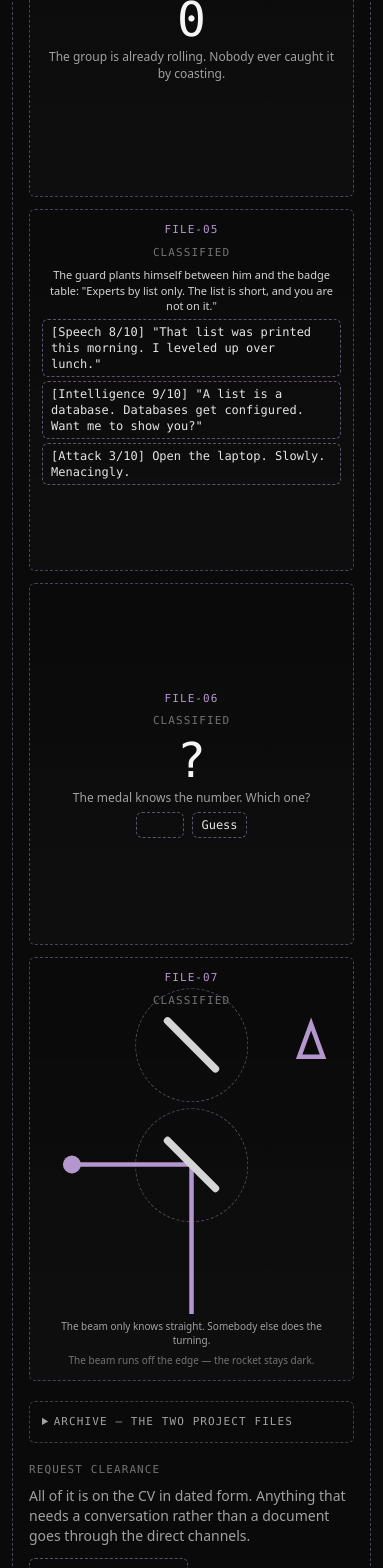
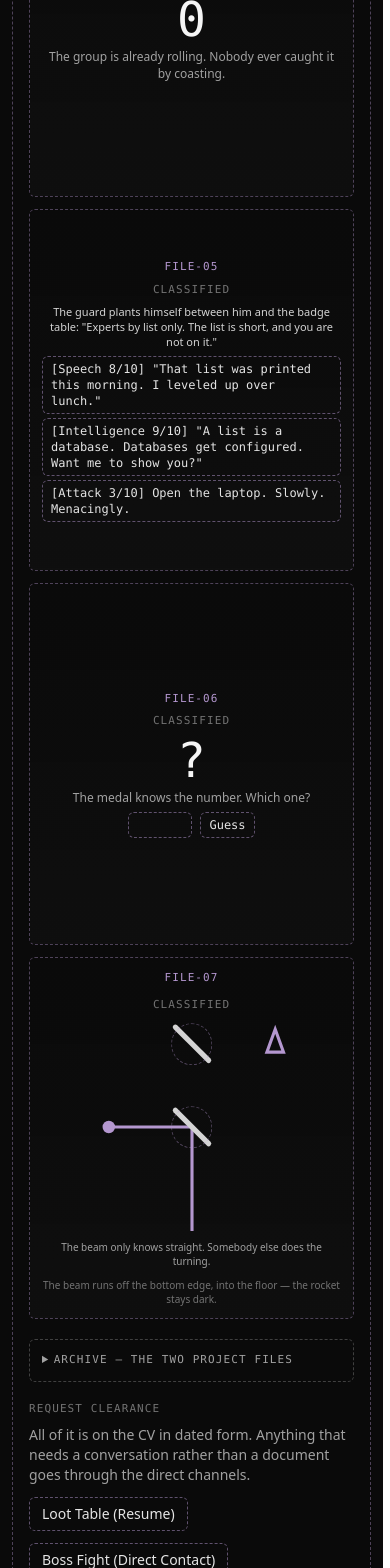
Before and after one commit to vetnem1lk/me.cryzothic.tech, a React (Vite) app: page /nda in a window 390 px wide. Shown: the part 1837-3405 px from the top of the page. Built offline with nearby package versions, Linux system fonts and the light colour scheme.

Commit message:
feat: laser hit-frame + exit-honest status

```diff
--- a/src/components/board/views/Nda.tsx
+++ b/src/components/board/views/Nda.tsx
@@ -13,11 +13,11 @@
 // where what is withheld is printed next to what is not.
 import { useGSAP } from '@gsap/react';
 import gsap from 'gsap';
-import { useEffect, useRef, useState, useSyncExternalStore } from 'react';
+import { useCallback, useEffect, useRef, useState, useSyncExternalStore } from 'react';
 import { Link } from 'wouter';
 import content from '../../../content.json';
 import { useLang, useT } from '../../../i18n/I18nContext';
-import { MIRRORS, SOURCE, TARGET, VIEW, trace } from '../laser';
+import { MIRRORS, SOURCE, TARGET, VIEW, blockedEdge, trace } from '../laser';
 import {
   CHAPTERS,
   DIMS,
@@ -30,6 +30,7 @@ import {
   isUnlocked,
   knock,
   knockCount,
+  laserIgnite,
   mirrorDirs,
   photoSlug,
   rotateMirror,
@@ -65,16 +66,20 @@ const CAPS = 'font-mono text-[11px] tracking-widest uppercase';
 // `center` overflows in both directions and puts the top of a long card out of reach.
 const COVER = `cursor-target flex min-h-[360px] w-full flex-col items-center gap-1.5 bg-gradient-to-b from-neutral-950/80 to-neutral-900/40 p-3 text-center lg:min-h-[420px]`;
 
-// The riddle element: a digit or a symbol, never a word — reading it is the puzzle.
-const BIG = 'block font-mono text-5xl leading-none text-neutral-100 sm:text-6xl';
+// The riddle element: a digit or a symbol, never a word — reading it is the puzzle. It
+// grows with the row, because on a row this size a small one reads as a caption.
+const BIG = 'block font-mono text-5xl leading-none text-neutral-100 sm:text-6xl lg:text-7xl';
 const HINT = 'block text-xs leading-snug text-neutral-400';
 // The rocket is the one cover carrying two lines of prose under its riddle — the hint
 // and the beam's own report — so both of them shrink to buy the scene its room back.
 // Colourless: the two lines rank differently, and one class list must not try to win
 // a specificity argument with the other.
 const FINE = 'block text-[10px] leading-snug';
-// Prose on a cover, which only the dialogue has: the guard's line and his answer.
-const SAID = 'block text-[11px] leading-snug text-neutral-300';
+// Prose on a cover, which only the dialogue has: the guard's line and his answer. Capped
+// at the same measure as the prose everywhere else on the page — the row is wide enough
+// to run these two sentences out to a single unreadable line, and a text column is the
+// one thing the extra width should not be spent on.
+const SAID = 'block max-w-2xl text-[11px] leading-snug text-neutral-300';
 
 type Labels = (typeof content)['en']['sector']['nda']['labels'];
 
@@ -92,9 +97,17 @@ const stamp = (code: string, classified: string, id: ChapterId) => (
 // Language-neutral on purpose: the mirrors need names that never change with rotation
 // and never need translating. The riddle line is what says what a mirror is for.
 const MIRROR_NAMES = ['A', 'B'];
-// Source → both mirrors → the rocket or the wall: the longest path the tracer can hand
-// back, and therefore how many <line>s the beam is drawn with, always.
+// Source → both mirrors → the rocket or the wall: the vertices of the longest path the
+// tracer can hand back. The beam is drawn with one <line> per vertex, which is always one
+// more than the path needs — the spare collapses onto the last point and draws nothing,
+// and no setting ever mounts or unmounts a line.
 const BEAM_SEGMENTS = MIRRORS.length + 2;
+
+// How long the rocket stays lit before the file opens. The beam has to be seen to arrive
+// and the status line has to be read out while the cover is still on screen, so the strike
+// and the unlock are two moments rather than one. Timing, not motion: it runs whatever the
+// visitor's motion setting says.
+const HIT_FRAME_MS = 900;
 
 /**
  * The beam and the mirrors, straight off the geometry module. GSAP owns every
@@ -135,34 +148,50 @@ function Laser({
   id,
   code,
   labels,
-  onSolve,
+  onIgnite,
 }: {
   id: ChapterId;
   code: string;
   labels: Labels;
-  onSolve: () => void;
+  onIgnite: (id: ChapterId) => void;
 }) {
   const svg = useRef<SVGSVGElement>(null);
-  const { hit } = trace(...mirrorDirs(id));
+  const beam = trace(...mirrorDirs(id));
+  const edge = blockedEdge(beam);
 
   // Instant, and before the browser paints: a panel whose beam arrives a beat late
   // reads as decoration rather than as something that is already going wrong.
   const { contextSafe } = useGSAP(() => paint(svg.current, id, false), { scope: svg });
 
+  // The strike, then the file. Turning the mirrors never opens anything on its own — this
+  // is what opens it, one hit-frame after the beam lands, so the panel has a moment where
+  // the rocket is lit and the line under it can still be read. Leaving the view drops the
+  // frame with the cover. Every name it depends on is listed, which is why the callback
+  // has to keep its identity between renders: this card re-renders on somebody else's
+  // animation frame, and a new one each time would reset the timer before it ever ran.
+  useEffect(() => {
+    if (!beam.hit || isUnlocked(id)) return;
+    const frame = setTimeout(() => onIgnite(id), HIT_FRAME_MS);
+    return () => clearTimeout(frame);
+  }, [beam.hit, id, onIgnite]);
+
   // Wrapped, because a tween created inside a handler escapes the hook's context and
   // would outlive the cover it belongs to.
   const turn = contextSafe((ix: 0 | 1) => {
-    if (rotateMirror(id, ix)) onSolve();
+    if (beam.hit) return; // the beam is on the rocket: the board is settled, the frame runs
+    rotateMirror(id, ix);
     paint(svg.current, id, matchMedia('(prefers-reduced-motion: no-preference)').matches);
   });
 
   return (
     <div className={`${COVER} justify-between`}>
       {stamp(code, labels.classified, id)}
-      <div className="min-h-16 w-full flex-1">
-        {/* Square by its height, so the buttons' percentages and the viewBox agree at
-            every tile size the grid hands out. */}
-        <div className="relative mx-auto aspect-square h-full">
+      {/* Square by a height it is given, never by the width it is offered: the row is far
+          wider than it is tall, and a square that took the width would stand a whole
+          screen high and drag its row with it. These two heights are what is left inside
+          the cover's own floor once the stamp and the two lines below have taken theirs,
+          so the rocket's row measures what the six other rows measure. */}
+      <div className="relative aspect-square h-52 lg:h-72">
         <svg
           ref={svg}
           viewBox={`0 0 ${VIEW} ${VIEW}`}
@@ -214,20 +243,34 @@ function Laser({
             onClick={() => turn(i as 0 | 1)}
             aria-label={MIRROR_NAMES[i]}
             aria-describedby={`${id}-hint`}
-              className="cursor-target absolute h-[38%] w-[38%] -translate-x-1/2 -translate-y-1/2 rounded-full border border-dashed border-accent/40 hover:border-accent"
+            // Inert for the length of the hit-frame, and by aria rather than by
+            // `disabled`: a disabled control drops focus to <body> mid-frame, and the
+            // line the frame exists to have read out is announced with the keyboard
+            // still standing on the mirror it just turned.
+            aria-disabled={beam.hit}
+            // A fifth of the scene, and that is a ceiling rather than a taste: the far
+            // mirror stands a tenth of the way down, so a target wider than twice that
+            // hangs off the top edge — the offsets are percentages, so a bigger scene
+            // overhangs by exactly the same share. A fifth of the smaller scene is still
+            // 42px of glass to press, with 83px between the two of them.
+            className="cursor-target absolute h-[20%] w-[20%] -translate-x-1/2 -translate-y-1/2 rounded-full border border-dashed border-accent/40 hover:border-accent"
             style={{ left: `${(m.x / VIEW) * 100}%`, top: `${(m.y / VIEW) * 100}%` }}
           />
         ))}
       </div>
-      </div>
       <span id={`${id}-hint`} className={`${FINE} text-neutral-400`}>
         {labels.laserHint}
       </span>
-      {/* One region for both readings. It speaks when the wording changes, which is
-          every turn that changes the answer and none that does not — a miss followed by
-          another miss is silent, and that is the honest report. */}
+      {/* One region for all three readings, and each of them names where the beam ended
+          up: on the rocket, in the floor, or out of the near side. It speaks whenever the
+          wording changes, so a turn that moves the beam from one wall to the other is
+          heard — which is what makes the puzzle solvable with the screen off. */}
       <span role="status" className={`${FINE} text-neutral-500`}>
-        {hit ? labels.laserStatusHit : labels.laserStatusBlocked}
+        {beam.hit
+          ? labels.laserStatusHit
+          : edge === 'bottom'
+            ? labels.laserStatusBottom
+            : labels.laserStatusLeft}
       </span>
     </div>
   );
@@ -253,6 +296,15 @@ export default function Nda() {
   const frame = useRef(0);
 
   useSyncExternalStore(subscribe, getVersion);
+
+  // The rocket's door, and the one quest whose unlock is on a clock rather than on a
+  // click: the panel holds this in a timer for the length of its hit-frame, so it has to
+  // be the same function on the other side of a re-render. The photo is claimed first —
+  // the store's answer takes the cover away and the focus with it.
+  const ignite = useCallback((chapter: ChapterId) => {
+    justOpened.current = chapter;
+    laserIgnite(chapter);
+  }, []);
 
   useEffect(() => {
     const opened = justOpened.current;
@@ -374,17 +426,19 @@ export default function Nda() {
         const { phase, choice } = dialogState(id);
         if (phase === 'ask')
           return (
-            <div className={`${COVER} justify-start`}>
+            <div className={`${COVER} justify-center-safe`}>
               {stamp(code, labels.classified, id)}
               <span id={`${id}-npc`} className={SAID}>
                 {dialog.npc}
               </span>
               {/* A group, not a radiogroup: APG arrow-key semantics would say a line
-                  out loud while the visitor was still reading down the list. */}
+                  out loud while the visitor was still reading down the list. The three
+                  lines are answers to what the guard just said and are set to the same
+                  measure, so they read as a reply and not as three page-wide banners. */}
               <div
                 role="group"
                 aria-labelledby={`${id}-npc`}
-                className="flex w-full flex-col gap-1"
+                className="flex w-full max-w-2xl flex-col gap-1"
               >
                 {dialog.choices.map((c, i) => (
                   <button
@@ -413,7 +467,7 @@ export default function Nda() {
             // the one cover whose name carries an outcome, because the outcome is the
             // reward.
             aria-labelledby={`${id}-code ${id}-outcome ${hintId}`}
-            className={`${COVER} justify-start`}
+            className={`${COVER} justify-center-safe`}
           >
             {stamp(code, labels.classified, id)}
             <span id={`${id}-outcome`} className={SAID}>
@@ -440,25 +494,17 @@ export default function Nda() {
                 e.preventDefault();
                 if (guess(id)) justOpened.current = id;
               }}
-              // w-full, so the row is measured against the cover instead of against
-              // its own contents: left to shrink-to-fit it takes its max-content width
-              // and simply overhangs, which is how a wider submit word ends up sideways
-              // -scrolling the card. Filling the box hands the shortfall to the field.
-              className="flex w-full items-center justify-center gap-2"
+              // One line, at its own width: field then submit, with the row wide enough
+              // that the longer of the two submit words — «Угадать» against "Guess" —
+              // costs the field nothing. Nothing here has to shrink any more.
+              className="flex items-center justify-center gap-2"
             >
               {/* The value is never read. Any number is the right number — the medal
                   in the photo already says which one, and the reward line is the joke.
                   Named and id'd anyway: a field with neither is what the browser
                   complains about, and the id is the chapter's, so two cards could
                   never share one. Autofill is off — this is a riddle, not a form.
-
-                  `min-w-0` is what keeps the row inside the cover: a flex item with a
-                  width set will not shrink past it, so without it the row's floor is
-                  48px plus whatever the submit word measures — and «Угадать» is wider
-                  than "Guess", which pushed the row past the narrowest tiles and cost
-                  the card 7px of its height to a sideways scrollbar. The submit keeps
-                  its label and its tap target; the field gives up the few pixels, and
-                  it holds three characters it never reads. */}
+                  Three characters wide, which is three more than it needs. */}
               <input
                 id={`${id}-guess`}
                 name="guess"
@@ -466,7 +512,7 @@ export default function Nda() {
                 inputMode="numeric"
                 autoComplete="off"
                 maxLength={3}
-                className="cursor-target w-12 min-w-0 rounded-md border border-dashed border-accent/50 bg-transparent px-2 py-1 text-center font-mono text-xs text-neutral-100"
+                className="cursor-target w-16 rounded-md border border-dashed border-accent/50 bg-transparent px-2 py-1 text-center font-mono text-xs text-neutral-100"
               />
               <button type="submit" className={QUEST_BTN}>
                 {labels.guessHint}
@@ -476,14 +522,7 @@ export default function Nda() {
         );
       case 'laser':
         return (
-          <Laser
-            id={id}
-            code={code}
-            labels={labels}
-            onSolve={() => {
-              justOpened.current = id;
-            }}
-          />
+          <Laser id={id} code={code} labels={labels} onIgnite={ignite} />
         );
       // Nothing to press on these two: one waits on a download, one on the agent.
       case 'cv':
@@ -500,9 +539,9 @@ export default function Nda() {
         return (
           <div className={`${COVER} justify-center-safe`}>
             {stamp(code, labels.classified, id)}
-            {/* Four dots, no letter-spacing: at the widest step the riddle element is
-                already within a few pixels of the cover, and spacing them out is what
-                tips it over into a sideways scrollbar. */}
+            {/* Four dots, no letter-spacing: the mark is a redaction, and a redaction is
+                one shape. Tracked apart it becomes four blanks to be counted, which is a
+                different riddle from the one this cover is asking. */}
             <span aria-hidden="true" className={BIG}>
               ••••
             </span>
--- a/src/content.json
+++ b/src/content.json
@@ -133,7 +133,6 @@
           "guessPrompt": "The medal knows the number. Which one?",
           "guessHint": "Guess",
           "laserHint": "The beam only knows straight. Somebody else does the turning.",
-          "laserStatusBlocked": "The beam runs off the edge — the rocket stays dark.",
           "laserStatusBottom": "The beam runs off the bottom edge, into the floor — the rocket stays dark.",
           "laserStatusLeft": "The beam runs off the left edge — the rocket stays dark.",
           "laserStatusHit": "The beam lands on the rocket. Ignition.",
@@ -435,7 +434,6 @@
           "guessPrompt": "Медаль знает число. Какое?",
           "guessHint": "Угадать",
           "laserHint": "Луч умеет только прямо. Повороты — не его работа.",
-          "laserStatusBlocked": "Луч уходит за край — ракета так и стоит тёмной.",
           "laserStatusBottom": "Луч уходит вниз, в пол — ракета так и стоит тёмной.",
           "laserStatusLeft": "Луч уходит за левый край — ракета так и стоит тёмной.",
           "laserStatusHit": "Луч дошёл до ракеты. Зажигание.",
```
Also changed, not shown: 1 other file (tests, documents, lock files or other folders). Lines whose indentation alone changed are shown as unchanged.
